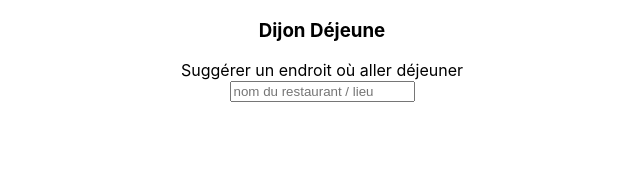
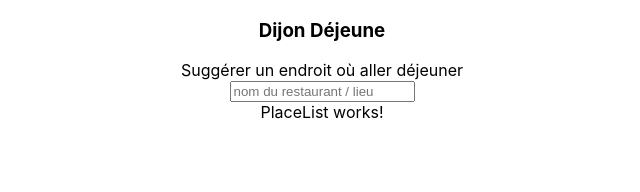
Before and after one commit to codeconcept/ac-where-to-eat, a React (Create React App) app: page / in a window 1280 px wide. Shown: the top 192 px of the page, without its empty margins (318-958 px from the left). Built offline with nearby package versions, Linux system fonts and the light colour scheme.

Commit message:
SFC + passing props to an SFC

```diff
--- a/src/App.js
+++ b/src/App.js
@@ -1,6 +1,7 @@
 import React from "react";
 import "./App.css";
 import SuggestionForm from "./components/SuggestionForm";
+import PlaceList from "./components/PlaceList";
 
 class App extends React.Component {
   constructor(props) {
@@ -27,6 +28,7 @@ class App extends React.Component {
       <div className="App">
         <h3>Dijon Déjeune</h3>
         <SuggestionForm onPlaceSubmit={this.handleSubmit} />
+        <PlaceList places={this.state.places} foo="bar" />
       </div>
     );
   }
--- /dev/null
+++ b/src/components/PlaceList.js
@@ -0,0 +1,8 @@
+import React from "react";
+
+const PlaceList = props => {
+  console.log(props);
+  return <div>PlaceList works!</div>;
+};
+
+export default PlaceList;
```
